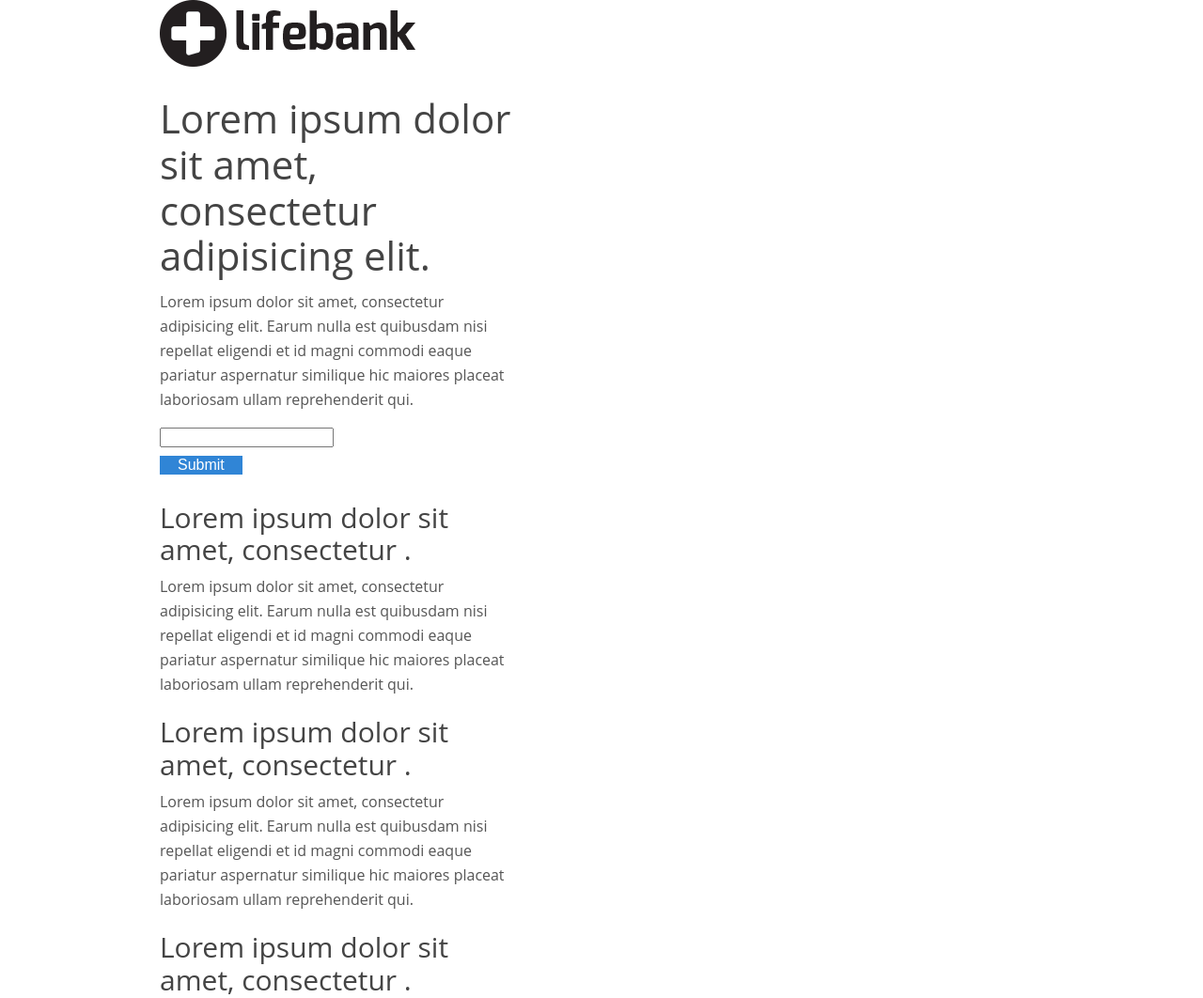
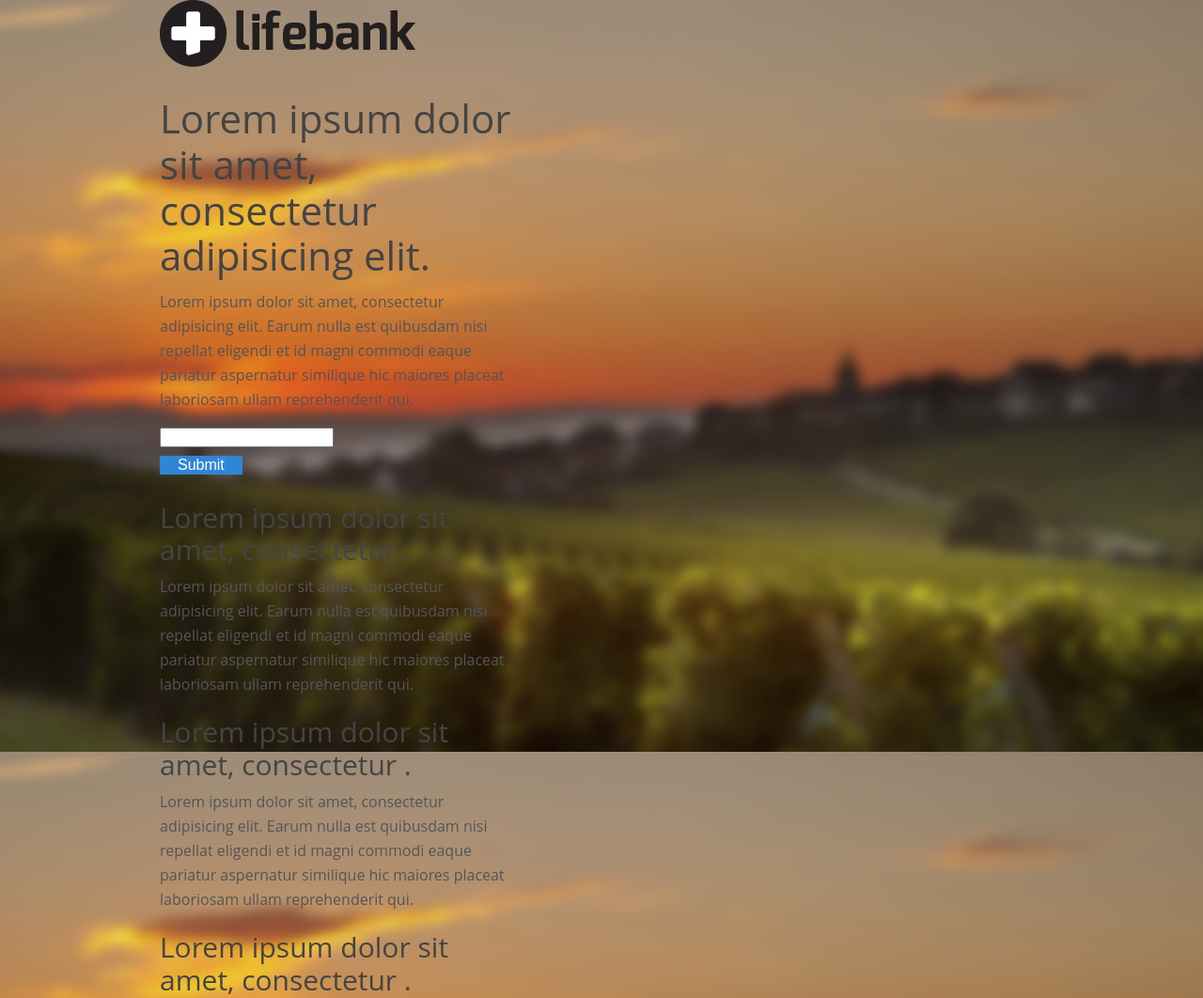
Before and after one commit to LifeBank/LifeBank, a PHP site: page / in a window 1280 px wide. Shown: the top 1062 px of the page at 94% size. Run offline with PHP 8.4, Linux system fonts and the light colour scheme.

Commit message:
style changes

```diff
--- a/landing/css/style.css
+++ b/landing/css/style.css
@@ -1,4 +1 @@
-/*
-We highly recommend you use SASS and write your custom styles in sass/_custom.scss.
-However, this blank file is available if you prefer
-*/
+body{background:url(../img/placeholder-bg.jpg) center center;background-attachment:fixed;background-size:cover}
--- a/landing/less/style.css
+++ b/landing/less/style.css
@@ -1 +1 @@
-body{background:url(../img/placeholder-bg.jpg)}
+body{background:url(../img/placeholder-bg.jpg) center center;background-attachment:fixed;background-size:cover}
--- a/landing/less/style.less
+++ b/landing/less/style.less
@@ -2,7 +2,9 @@
 	LifeBank landing page
 */
 body {
-	background: url(../img/placeholder-bg.jpg)
+	background: url(../img/placeholder-bg.jpg) center center;
+	background-attachment: fixed;
+	background-size: cover;
 }
 .page-wrapper {
 	.home {
```
